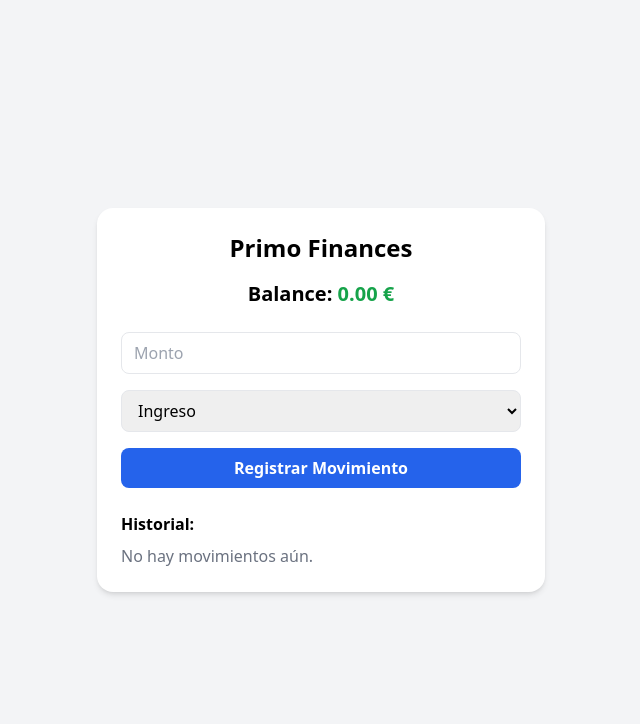
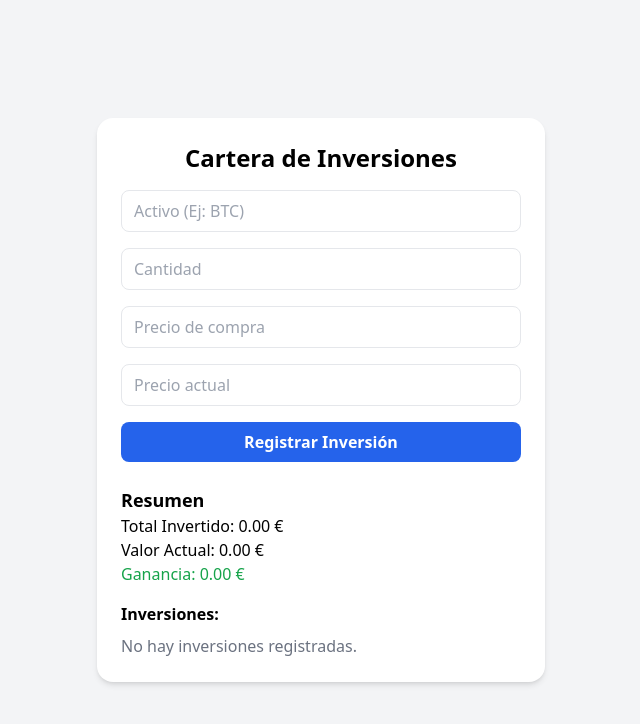
Before and after one commit to PrimoGramon/Primo-Finances, a React (Vite) app: page / in a window 1280 px wide. Shown: the top 724 px of the page, without its empty margins (319-959 px from the left). Built offline with nearby package versions, Linux system fonts and the light colour scheme.

Commit message:
Lo que hayas cambiado

```diff
--- a/src/App.jsx
+++ b/src/App.jsx
@@ -1,82 +1,120 @@
+// src/App.jsx
 import React, { useState } from "react";
 
 function App() {
-  const [balance, setBalance] = useState(0);
-  const [monto, setMonto] = useState("");
-  const [tipo, setTipo] = useState("ingreso");
-  const [movimientos, setMovimientos] = useState([]);
+  const [inversiones, setInversiones] = useState([]);
+  const [activo, setActivo] = useState("");
+  const [cantidad, setCantidad] = useState("");
+  const [precioCompra, setPrecioCompra] = useState("");
+  const [precioActual, setPrecioActual] = useState("");
 
-  const registrarMovimiento = (e) => {
+  const registrarInversion = (e) => {
     e.preventDefault();
 
-    const valor = parseFloat(monto);
-    if (isNaN(valor) || valor <= 0) return;
+    if (!activo || !cantidad || !precioCompra || !precioActual) return;
 
-    const nuevoMovimiento = {
+    const nuevaInversion = {
       id: Date.now(),
-      tipo,
-      monto: valor,
+      activo,
+      cantidad: parseFloat(cantidad),
+      precioCompra: parseFloat(precioCompra),
+      precioActual: parseFloat(precioActual),
     };
 
-    setMovimientos([nuevoMovimiento, ...movimientos]);
+    setInversiones([nuevaInversion, ...inversiones]);
 
-    if (tipo === "ingreso") {
-      setBalance(balance + valor);
-    } else {
-      setBalance(balance - valor);
-    }
+    // Limpiar campos
+    setActivo("");
+    setCantidad("");
+    setPrecioCompra("");
+    setPrecioActual("");
+  };
 
-    setMonto(""); // limpiar campo
-  };
+  const totalInvertido = inversiones.reduce(
+    (acc, inv) => acc + inv.cantidad * inv.precioCompra,
+    0
+  );
+
+  const totalActual = inversiones.reduce(
+    (acc, inv) => acc + inv.cantidad * inv.precioActual,
+    0
+  );
 
   return (
     <div className="min-h-screen bg-gray-100 flex flex-col items-center justify-center p-4">
       <div className="bg-white p-6 rounded-2xl shadow-md w-full max-w-md">
-        <h1 className="text-2xl font-bold mb-4 text-center">Primo Finances</h1>
+        <h1 className="text-2xl font-bold mb-4 text-center">Cartera de Inversiones</h1>
 
-        <h2 className="text-xl font-semibold text-center mb-6">
-          Balance: <span className={balance >= 0 ? "text-green-600" : "text-red-600"}>{balance.toFixed(2)} €</span>
-        </h2>
-
-        <form onSubmit={registrarMovimiento} className="flex flex-col gap-4 mb-6">
+        <form onSubmit={registrarInversion} className="flex flex-col gap-4 mb-6">
+          <input
+            type="text"
+            placeholder="Activo (Ej: BTC)"
+            value={activo}
+            onChange={(e) => setActivo(e.target.value)}
+            className="border rounded-lg px-3 py-2"
+          />
           <input
             type="number"
-            step="0.01"
-            placeholder="Monto"
-            value={monto}
-            onChange={(e) => setMonto(e.target.value)}
+            placeholder="Cantidad"
+            value={cantidad}
+            onChange={(e) => setCantidad(e.target.value)}
             className="border rounded-lg px-3 py-2"
           />
-
-          <select
-            value={tipo}
-            onChange={(e) => setTipo(e.target.value)}
+          <input
+            type="number"
+            placeholder="Precio de compra"
+            value={precioCompra}
+            onChange={(e) => setPrecioCompra(e.target.value)}
             className="border rounded-lg px-3 py-2"
-          >
-            <option value="ingreso">Ingreso</option>
-            <option value="gasto">Gasto</option>
-          </select>
-
+          />
+          <input
+            type="number"
+            placeholder="Precio actual"
+            value={precioActual}
+            onChange={(e) => setPrecioActual(e.target.value)}
+            className="border rounded-lg px-3 py-2"
+          />
           <button
             type="submit"
             className="bg-blue-600 text-white rounded-lg py-2 font-semibold hover:bg-blue-700"
           >
-            Registrar Movimiento
+            Registrar Inversión
           </button>
         </form>
 
+        <div className="mb-4">
+          <h2 className="text-lg font-semibold">Resumen</h2>
+          <p>Total Invertido: {totalInvertido.toFixed(2)} €</p>
+          <p>Valor Actual: {totalActual.toFixed(2)} €</p>
+          <p className={totalActual - totalInvertido >= 0 ? "text-green-600" : "text-red-600"}>
+            {totalActual - totalInvertido >= 0 ? "Ganancia" : "Pérdida"}: {(totalActual - totalInvertido).toFixed(2)} €
+          </p>
+        </div>
+
         <div>
-          <h3 className="font-semibold mb-2">Historial:</h3>
-          <ul className="space-y-1">
-            {movimientos.map((mov) => (
-              <li key={mov.id} className="flex justify-between">
-                <span>{mov.tipo}</span>
-                <span className={mov.tipo === "ingreso" ? "text-green-600" : "text-red-600"}>
-                  {mov.tipo === "ingreso" ? "+" : "-"}{mov.monto.toFixed(2)} €
-                </span>
-              </li>
-            ))}
-            {movimientos.length === 0 && <li className="text-gray-500">No hay movimientos aún.</li>}
+          <h3 className="font-semibold mb-2">Inversiones:</h3>
+          <ul className="space-y-2">
+            {inversiones.map((inv) => {
+              const valorActual = inv.cantidad * inv.precioActual;
+              const invertido = inv.cantidad * inv.precioCompra;
+              const porcentaje = ((valorActual / totalActual) * 100).toFixed(1);
+              const ganancia = valorActual - invertido;
+              return (
+                <li key={inv.id} className="border-b pb-2">
+                  <strong>{inv.activo}</strong> — {inv.cantidad} unidades
+                  <br />
+                  Invertido: {invertido.toFixed(2)} € | Valor Actual: {valorActual.toFixed(2)} €
+                  <br />
+                  Proporción: {porcentaje}% |{" "}
+                  <span className={ganancia >= 0 ? "text-green-600" : "text-red-600"}>
+                    {ganancia >= 0 ? "↑" : "↓"} {ganancia.toFixed(2)} €
+                  </span>
+                </li>
+              );
+            })}
+            {inversiones.length === 0 && (
+              <li className="text-gray-500">No hay inversiones registradas.</li>
+            )}
           </ul>
         </div>
       </div>
```
